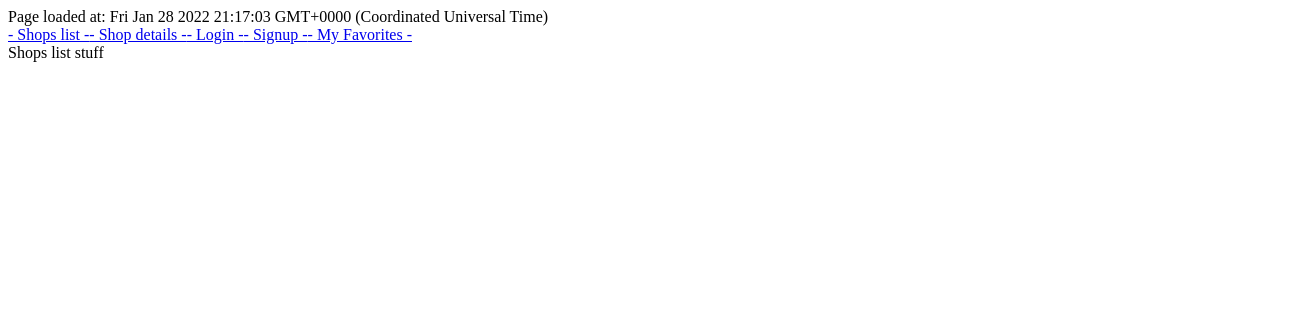
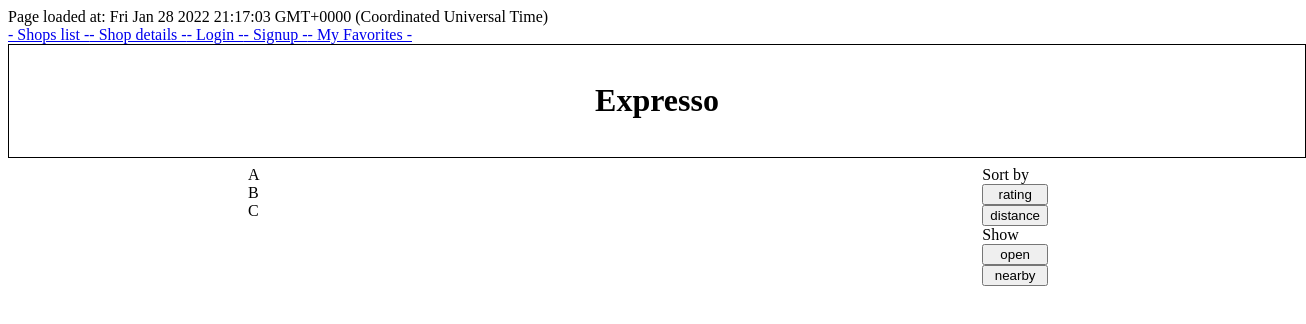
Before and after one commit to Blue-Ocean-Team-Shades/Expresso, a React app: page / in a window 1280 px wide. Shown: the top 324 px of the page, 1306 px wide, since content can reach past the window. Built offline with nearby package versions, Linux system fonts and the light colour scheme; the HTML template or start-up script is replaced by a standard one.

Commit message:
Some basic layout, styling tweaks

```diff
--- a/client/src/components/App.jsx
+++ b/client/src/components/App.jsx
@@ -1,3 +1,4 @@
+import Styled from './Styled.jsx';
 import React, { useState, useEffect } from 'react';
 import { BrowserRouter, Routes, Route } from 'react-router-dom';
 import ShopsList from './shops-list';
--- a/client/src/components/Styled.jsx
+++ b/client/src/components/Styled.jsx
@@ -14,6 +14,9 @@ import styled from 'styled-components';
 
 //placeholder
 export const Background = styled.div`
+  width: 100%;
+  height: 100%;
+  margin: 0;
 `
 
 //placeholder
--- /dev/null
+++ b/client/src/components/shops-list/ShopEntry.jsx
@@ -0,0 +1,14 @@
+import React from 'react';
+import styled from 'styled-components';
+import { Background, Accent, Highlight, FlexRow, FlexCol, AccentButton } from '../Styled.jsx';
+
+function ShopEntry ({shop}) {
+
+  return (
+    <Accent>
+      {shop}
+    </Accent>
+  )
+}
+
+export default ShopEntry;
--- a/client/src/components/shops-list/index.jsx
+++ b/client/src/components/shops-list/index.jsx
@@ -1,20 +1,58 @@
 import React from 'react';
 import TopBar from '../top-bar';
-import styled from 'styled-components'
-import { Background, Accent, Highlight } from '../Styled.jsx'
+import styled from 'styled-components';
+import { Background, Accent, Highlight, FlexRow, FlexCol, AccentButton } from '../Styled.jsx';
+import ShopEntry from './ShopEntry.jsx';
+
+const FitWidth = styled(Background)`
+  display: flex;
+  justify-content: center;
+  width: 100%;
+  border: 1px solid black;
+  padding: 1em;
+`;
+
+const Shops = styled(Background)`
+  display: flex;
+  flex-direction: column;
+`;
+
+const Content = styled(FlexRow)`
+  max-width: 800px;
+  position: relative;
+  left: 50%;
+  transform: translateX(-50%);
+  margin: 1vmin;
+`
 
 function ShopsList({ isFavorites }) {
-
   if (isFavorites) {
-    return (
-      <Background>
-          My Favorites stuff
-      </Background>
-    );
+    return <Background>My Favorites stuff</Background>;
   } else {
     return (
       <Background>
-        Shops list stuff
+        <FlexCol>
+          <FitWidth>
+            <h1>Expresso</h1>
+          </FitWidth>
+          <Content>
+            <Shops>
+              {['A', 'B', 'C'].map((shop) => (
+                <ShopEntry shop={shop} key={shop} />
+              ))}
+            </Shops>
+            <Accent>
+              <FlexCol>
+                Sort by
+                <AccentButton>rating</AccentButton>
+                <AccentButton>distance</AccentButton>
+                Show
+                <AccentButton>open</AccentButton>
+                <AccentButton>nearby</AccentButton>
+              </FlexCol>
+            </Accent>
+          </Content>
+        </FlexCol>
       </Background>
     );
   }
```
Also changed, not shown: 1 other file (tests, documents, lock files or other folders).
